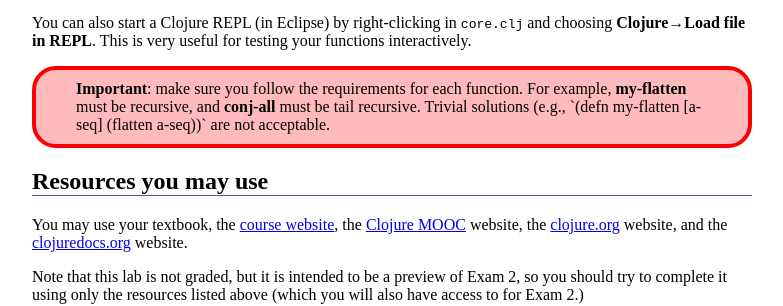
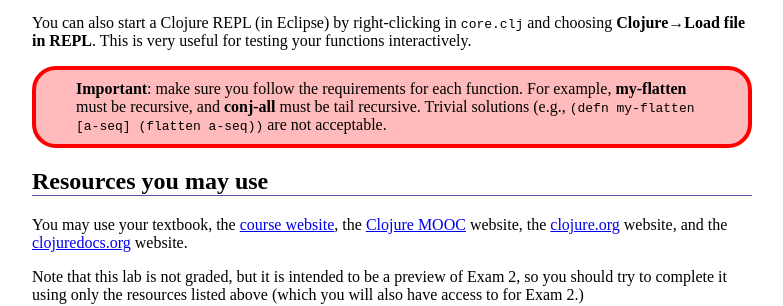
Before and after one commit to ycpcs/cs340-fall2014, a Jekyll site: the page built from labs/lab12.md, in a window 1280 px wide. Shown: the part 371-677 px from the top of the page, without its empty margins (248-1031 px from the left). Built offline with Jekyll 4.4.1, drawn with Linux system fonts in a browser that asks for light colours; nearby versions of some CDN libraries; Markdown is read by kramdown in place of the engine named in the settings.

Commit message:
formatting

```diff
--- a/labs/lab12.md
+++ b/labs/lab12.md
@@ -15,7 +15,7 @@ You can test your functions by running the command `lein test` in a terminal win
 
 You can also start a Clojure REPL (in Eclipse) by right-clicking in `core.clj` and choosing **Clojure&rarr;Load file in REPL**.  This is very useful for testing your functions interactively.
 
-<div class="callout"><b>Important</b>: make sure you follow the requirements for each function.  For example, <b>my-flatten</b> must be recursive, and <b>conj-all</b> must be tail recursive.  Trivial solutions (e.g., `(defn my-flatten [a-seq] (flatten a-seq))` are not acceptable.</div>
+<div class="callout"><b>Important</b>: make sure you follow the requirements for each function.  For example, <b>my-flatten</b> must be recursive, and <b>conj-all</b> must be tail recursive.  Trivial solutions (e.g., <code>(defn my-flatten [a-seq] (flatten a-seq))</code> are not acceptable.</div>
 
 ## Resources you may use
 
```
